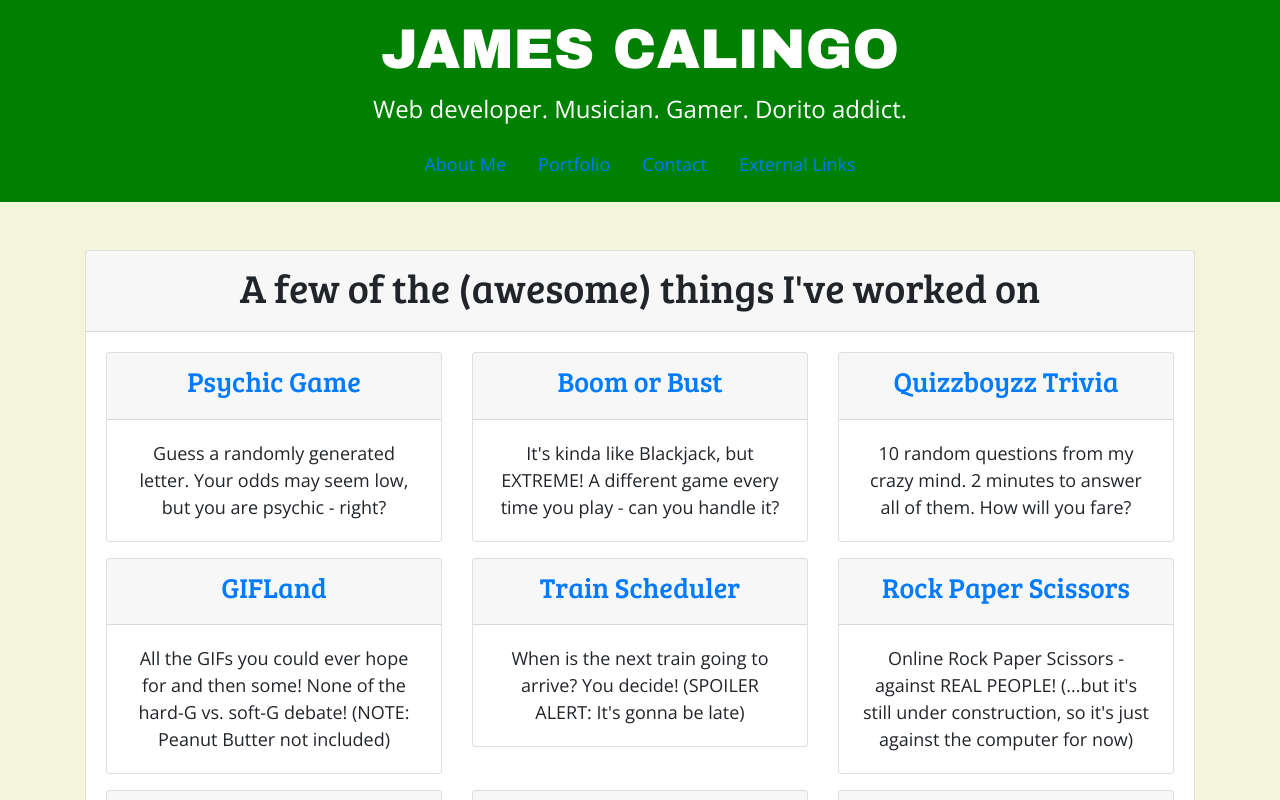
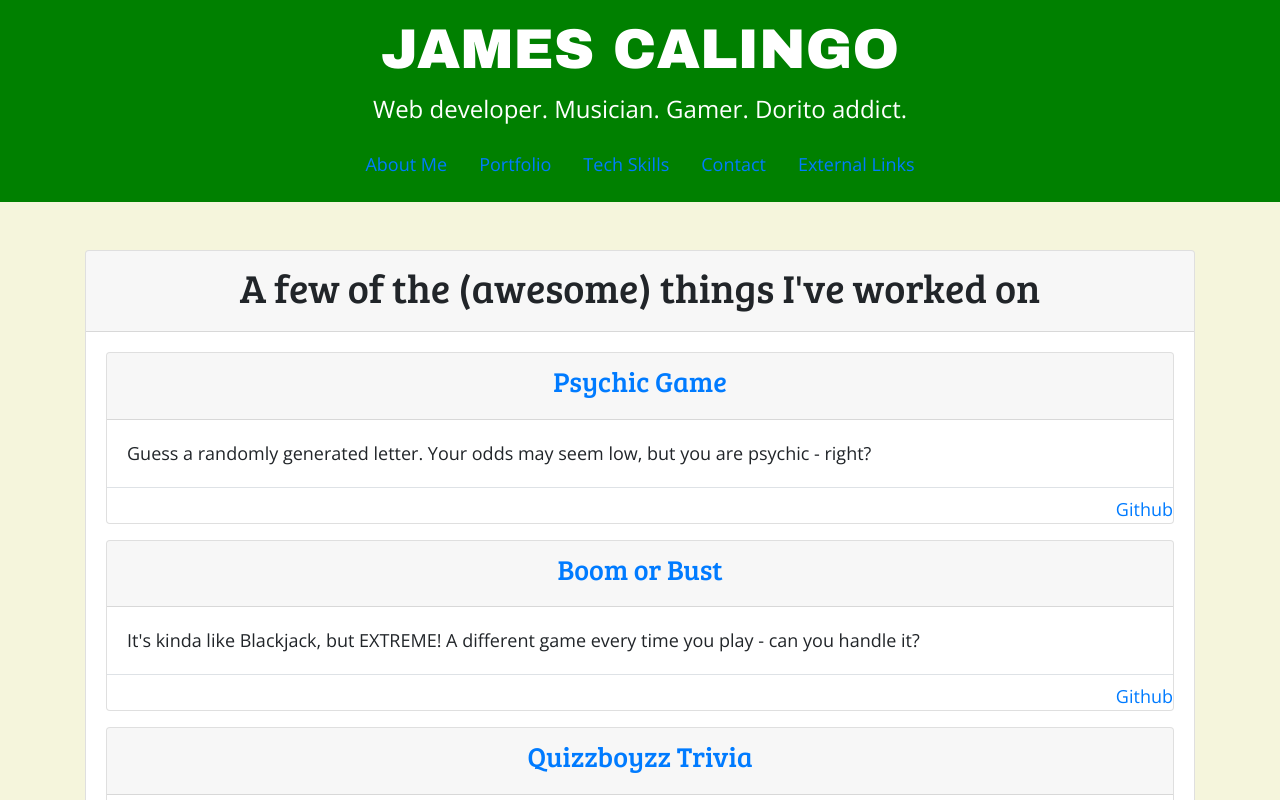
Before and after one commit to JamesCalingo/jamescalingo.github.io-old, a React (Create React App) app: page /#/portfolio in a window 1280 px wide. Shown: the top 800 px of the page. Built offline with nearby package versions, Linux system fonts and the light colour scheme.

Commit message:
adding technology and github

```diff
--- a/src/App.js
+++ b/src/App.js
@@ -6,6 +6,7 @@ import About from "./components/pages/About";
 import Portfolio from "./components/pages/Portfolio";
 import Contact from "./components/pages/Contact";
 import ExternalLinks from "./components/pages/ExternalLinks";
+import Technologies from "./components/pages/Technologies"
 import "./App.css"
 
 
@@ -15,10 +16,11 @@ function App() {
       <div>
         <Jumbotron />
         <Route exact path="/" component={About} />
-         <Route exact path="/portfolio" component={Portfolio} />
+        <Route exact path="/portfolio" component={Portfolio} />
         <Route exact path="/contact" component={Contact} />
-        <Route path="/externallinks" component={ExternalLinks} />
-
+        <Route exact path="/externallinks" component={ExternalLinks} />
+        <Route exact path="/technologies" component={Technologies} />
+        <p className="text-center">Copyright 2019</p>
       </div>
     </HashRouter>
   );
--- a/src/components/NavTabs.js
+++ b/src/components/NavTabs.js
@@ -5,7 +5,7 @@ function NavTabs() {
   return (
     <ul className="nav justify-content-center">
       <li className="nav-item">
-        <Link to="/" className= {window.location.pathname === "/" ? "nav-link active" : "nav-link"}>
+        <Link to="/" className={window.location.pathname === "/" ? "nav-link active" : "nav-link"}>
           About Me
         </Link>
       </li>
@@ -18,6 +18,16 @@ function NavTabs() {
           Portfolio
         </Link>
       </li>
+
+      <li className="nav-item">
+        <Link
+          to="/technologies"
+          className={window.location.pathname === "/technologies" ? "nav-link active" : "nav-link"}
+        >
+          Tech Skills
+        </Link>
+      </li>
+
       <li className="nav-item">
         <Link
           to="/contact"
--- a/src/components/pages/About.js
+++ b/src/components/pages/About.js
@@ -5,7 +5,7 @@ import profilePic from '../../images/picture-of-me.jpg';
 function About () {
   return(
     <div className="container">
-    <div className="card mb-5">
+    <div className="card">
     <div className="card-header"><h1>About Me</h1></div>
     <div class="card-body">
         <img src={profilePic} class="img-fluid float-left mr-3 img-thumbnail profile-pic"
@@ -13,8 +13,7 @@ function About () {
         <p>Hi! If the header at the top wasn't enough indication, my name is James Calingo (or "JC" as all the cool kids
           call me).</p>
         <p>Born in Massachusetts across the Charles River from Boston and raised in Jersey across the Hudson River from
-          New York (give or take a few miles), I'm an aspiring web developer who doesn't really know too much about web
-          development, so I'm learning it (or at least trying to learn it) at Rutgers Coding Bootcamp.</p>
+          New York (give or take a few miles), I'm an aspiring web developer with experience in many different technologies such as JavaScript, Node, Express, MySQL, Mongo, React, and more.</p>
         <p>When I'm not busy accidentally breaking things, trying to figure out what I broke, and hoping that my
           computer isn't on fire while trying to get things working again, I like playing music, video games, and
           watching sports.</p>
--- a/src/components/pages/Portfolio.js
+++ b/src/components/pages/Portfolio.js
@@ -14,20 +14,20 @@ class Portfolio extends React.Component {
         <div className="card">
           <div className="card-header"><h1>A few of the (awesome) things I've worked on</h1></div>
           <div className="card-body">
-            <div className="row">
+
                 {/* Cards for projects */}
                 {this.state.projects.map(projects =>{
           return(
 
-              <div className="col-12 col-md-4">
+
             <PortfolioCard key={projects.id}
-            title={projects.title} description={projects.description} link={projects.link}
+            title={projects.title} description={projects.description} link={projects.link} github={projects.github}
             />
-            </div>
+
 
           )
         })}
-</div>
+
 
                 {/* END CARD */}
 
--- a/src/components/pages/PortfolioCard.js
+++ b/src/components/pages/PortfolioCard.js
@@ -1,14 +1,14 @@
 import React from "react";
 
 function PortfolioCard (props){
-  return(<div className="card mb-3 text-center">
+  return(<div className="card mb-3">
 
-                      <div className="card-header">
+                      <div className="card-header text-center">
                       <a href={props.link}><h3>{props.title}</h3></a>
                       </div>
-                      <div className="card-body">
+                      <div className="card-body border-bottom mb-2">
                       {props.description}</div>
-
+                    <a className="text-right" href={props.github}>Github</a>
                   </div>
   )
 }
--- /dev/null
+++ b/src/components/pages/Technologies.js
@@ -0,0 +1,28 @@
+import React from "react";
+
+function Technologies (){
+  return(
+    <div className="container">
+    <div className="card">
+    <div className="card-header">
+    <h1>Technologies I've learned</h1>
+    </div>
+    <div className="card-body">
+    <ul>
+      <li>HTML</li>
+      <li>CSS</li>
+      <li>Bootstrap</li>
+      <li>Javascript</li>
+      <li>Node.js</li>
+      <li>Express</li>
+      <li>MySQL</li>
+      <li>MongoDB</li>
+      <li>React</li>
+      </ul>
+      </div>
+    </div>
+    </div>
+  )
+}
+
+export default Technologies
--- a/src/projects.json
+++ b/src/projects.json
@@ -3,67 +3,87 @@
   "id": 1,
   "title": "Psychic Game",
   "link": "https://jamescalingo.github.io/Psychic-Game/",
-  "description": "Guess a randomly generated letter.\nYour odds may seem low, but you are psychic - right?"
+  "description": "Guess a randomly generated letter.\nYour odds may seem low, but you are psychic - right?",
+  "github": "https://github.com/JamesCalingo/Psychic-Game"
 },
 
 {
   "id": 2,
   "title": "Boom or Bust",
   "link": "https://jamescalingo.github.io/boom-or-bust",
-  "description": "It's kinda like Blackjack, but EXTREME!\nA different game every time you play - can you handle it?"
+  "description": "It's kinda like Blackjack, but EXTREME!\nA different game every time you play - can you handle it?",
+  "github": "https://github.com/JamesCalingo/boom-or-bust"
 },
 
 {
   "id": 3,
   "title": "Quizzboyzz Trivia",
   "link": "https://jamescalingo.github.io/TriviaGame/",
-  "description": " 10 random questions from my crazy mind.\n2 minutes to answer all of them.\nHow will you fare?"
+  "description": " 10 random questions from my crazy mind.\n2 minutes to answer all of them.\nHow will you fare?",
+  "github": "https://github.com/JamesCalingo/TriviaGame"
 },
 
 {
   "id": 4,
   "title": "GIFLand",
-  "link": "https://jamescalingo.github.io/ChoosyMomsChooseGIF/",
-  "description": "All the GIFs you could ever hope for and then some! None of the hard-G vs. soft-G debate!\n(NOTE: Peanut Butter not included)"
+  "link": "https://jamescalingo.com/GIFLand/",
+  "description": "All the GIFs you could ever hope for and then some! None of the hard-G vs. soft-G debate!\n(NOTE: Peanut Butter not included)",
+  "github": "https://github.com/JamesCalingo/GIFLand"
 },
 
 {
   "id": 5,
   "title": "Train Scheduler",
   "link": "https://jamescalingo.github.io/Train-Scheduler/",
-  "description": "When is the next train going to arrive? You decide!\n(SPOILER ALERT: It's gonna be late)"
+  "description": "When is the next train going to arrive? You decide!\n(SPOILER ALERT: It's gonna be late)",
+  "github": "https://github.com/JamesCalingo/Train-Scheduler"
 },
 
 {
   "id": 6,
   "title": "Rock Paper Scissors",
   "link": "https://jamescalingo.github.io/RPSWithYourFriends",
-  "description": "Online Rock Paper Scissors - against REAL PEOPLE!\n(...but it's still under construction, so it's just against the computer for now)"
+  "description": "Online Rock Paper Scissors - against REAL PEOPLE!\n(...but it's still under construction, so it's just against the computer for now)",
+  "github": "https://github.com/JamesCalingo/RPSWithYourFriends"
 },
 
 {
   "id": 7,
   "title": "NodeNotes",
   "link": "https://node-notes-jamescalingo.herokuapp.com/",
-  "description": " A note taking app...for your browser! Now you can take notes and browse without switching programs! (Whether or not that's useful is another issue entirely.)"
+  "description": " A note taking app...for your browser! Now you can take notes and browse without switching programs! (Whether or not that's useful is another issue entirely.)",
+  "github": "https://github.com/JamesCalingo/NodeNotes"
 },
 
 {
   "id": 8,
   "title": "Hamburger Thingamajigger",
   "link": "https://eatyourhamburgersapollo.herokuapp.com/",
-  "description": "''Eat Your Hamburgers, Apollo.''\n-Phoenix Wright, (former) defense attorney"
+  "description": "''Eat Your Hamburgers, Apollo.''\n-Phoenix Wright, (former) defense attorney",
+  "github": "https://github.com/JamesCalingo/eatyourhamburgersapollo"
 },
 
 {
   "id": 9,
   "title": "Clicky",
   "link": "https://jamescalingo.github.io/clicky/",
-  "description": "A game where you click on images - but ONLY ONCE!"
+  "description": "A game where you click on images - but ONLY ONCE!",
+  "github": "https://github.com/JamesCalingo/clicky"
 },
 
 {"id": 10,
 "title": "Tippa",
 "link": "https://jamescalingo.github.io/Tippa/",
-"description": "An app to calculate how much to tip - as well as how to split the tip amongst friends."}
+"description": "An app to calculate how much to tip - as well as how to split the tip amongst friends.",
+"github": "https://github.com/JamesCalingo/Tippa"},
+
+{"id": 11,
+"title": "Liri",
+"description": "A Siri-esque app that runs in your computer's terminal window. As such, there's actually no link for it...",
+"github": "https://github.com/JamesCalingo/Liri"},
+
+{"id": 12,
+"title": "Bamazon",
+"description": "A Node.js version of a popular consumer website. Like Liri, runs in terminal so there's no link for it.",
+"github": "https://github.com/JamesCalingo/Bamazon"}
 ]
```
Also changed, not shown: 12 other files (tests, documents, lock files or other folders).
